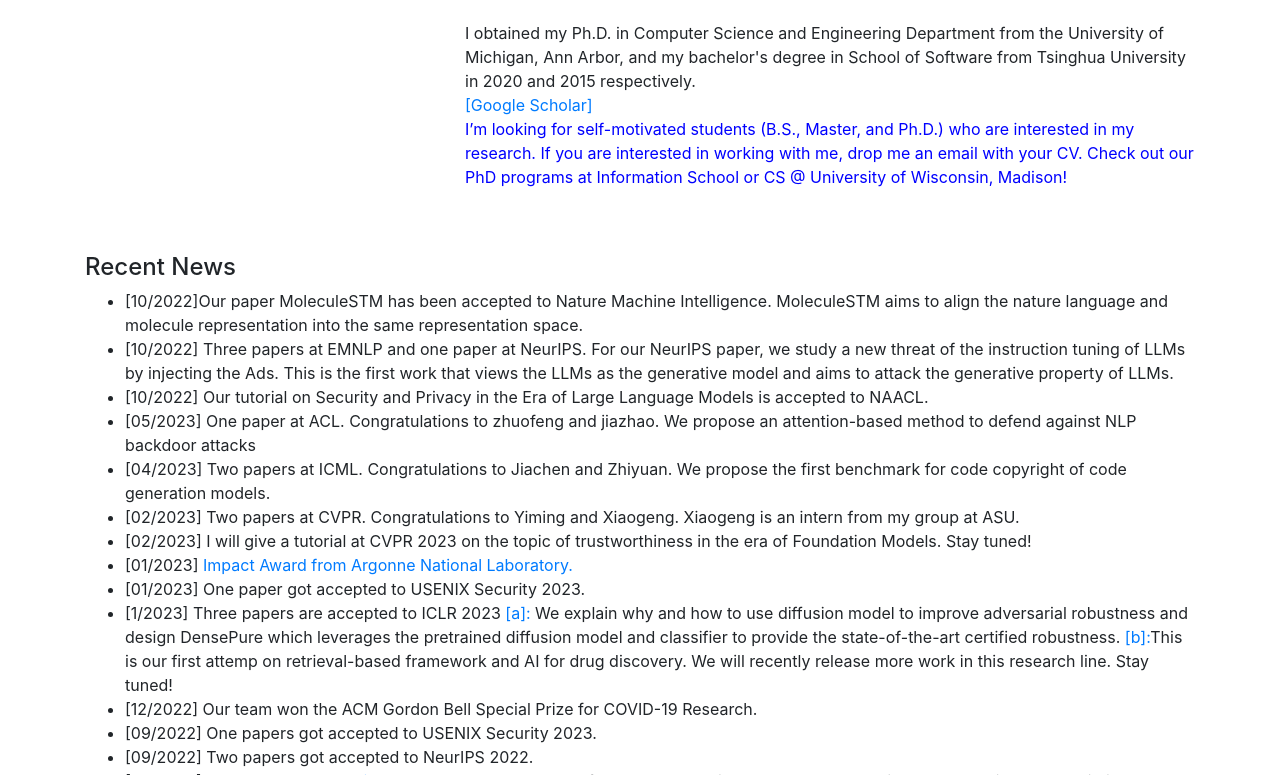
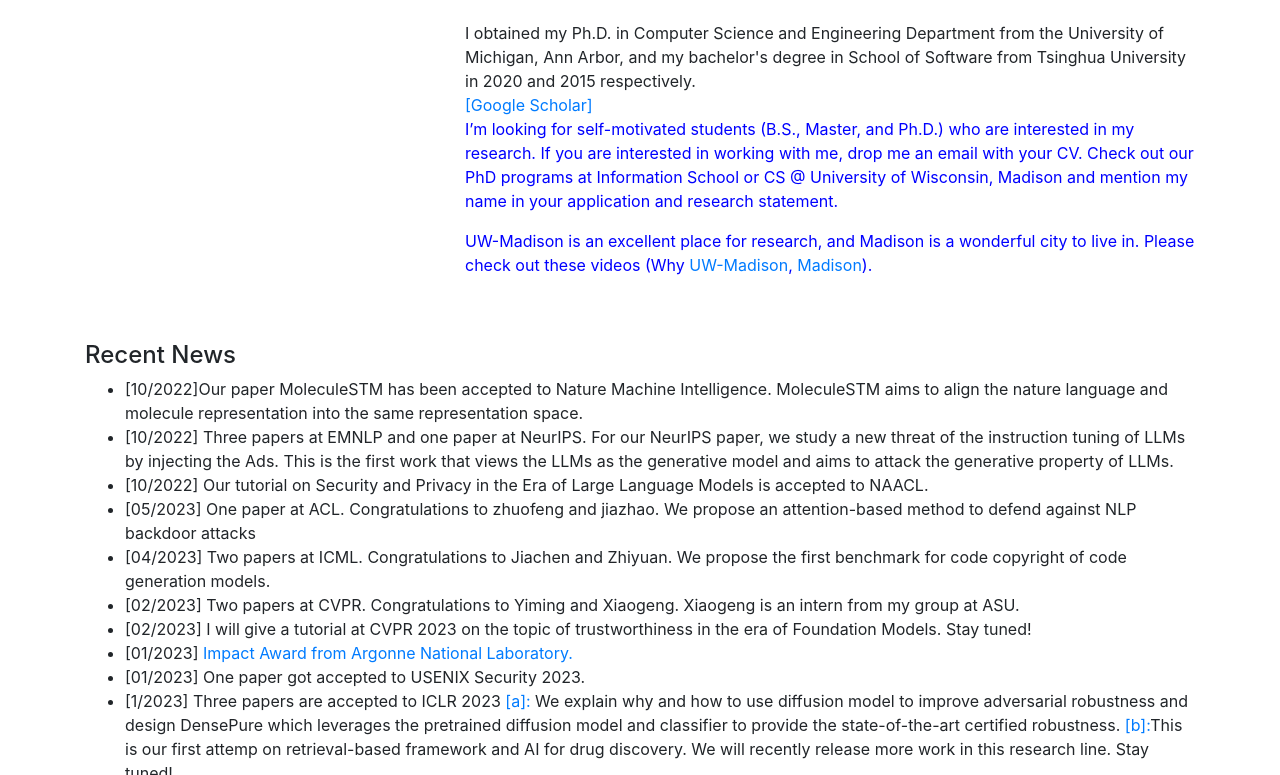
Before and after one commit to xiaocw11/xiaocw11.github.io, a website: page index.html in a window 1280 px wide. Shown: the part 325-1100 px from the top of the page. Drawn offline with Linux system fonts and the light colour scheme.

Commit message:
Update index.html

```diff
--- a/index.html
+++ b/index.html
@@ -82,9 +82,14 @@
              <!-- Professor <a href="http://www.thss.tsinghua.edu.cn/publish/soft/3641/2013/20130711150050931989171/20130711150050931989171_.html">Zheng Yang</a> and Dr. <a href="http://www4.comp.polyu.edu.hk/~csyanglei/#/pages/profile/about">Lei Yang</a>.  -->
           </p>
           <p class="m-0"><a href="https://scholar.google.com/citations?user=Juoqtj8AAAAJ&hl=en">[Google Scholar] </a></p>
-          <p> <font color='blue' >I’m looking for self-motivated students (B.S., Master, and Ph.D.) who are interested in my research. If you are interested in working with me, drop me an email with your CV. Check out our PhD programs at  Information School or CS @ University of Wisconsin, Madison!
+          <p> <font color='blue' >
+
+            I’m looking for self-motivated students (B.S., Master, and Ph.D.) who are interested in my research. If you are interested in working with me, drop me an email with your CV. Check out our PhD programs at  Information School or CS @ University of Wisconsin, Madison and mention my name in your application and research statement.
 
           </font></p>
+           <p> <font color='blue' >
+          UW-Madison is an excellent place for research, and Madison is a wonderful city to live in. Please check out these videos (Why <a href="https://www.youtube.com/watch?v=8cRE4F8GOBE">UW-Madison</a>,<a href="https://www.youtube.com/watch?v=XTJA5alrisQ?"> Madison</a>).
+   </font></p>
           </font></p>
 
           <br>
```
